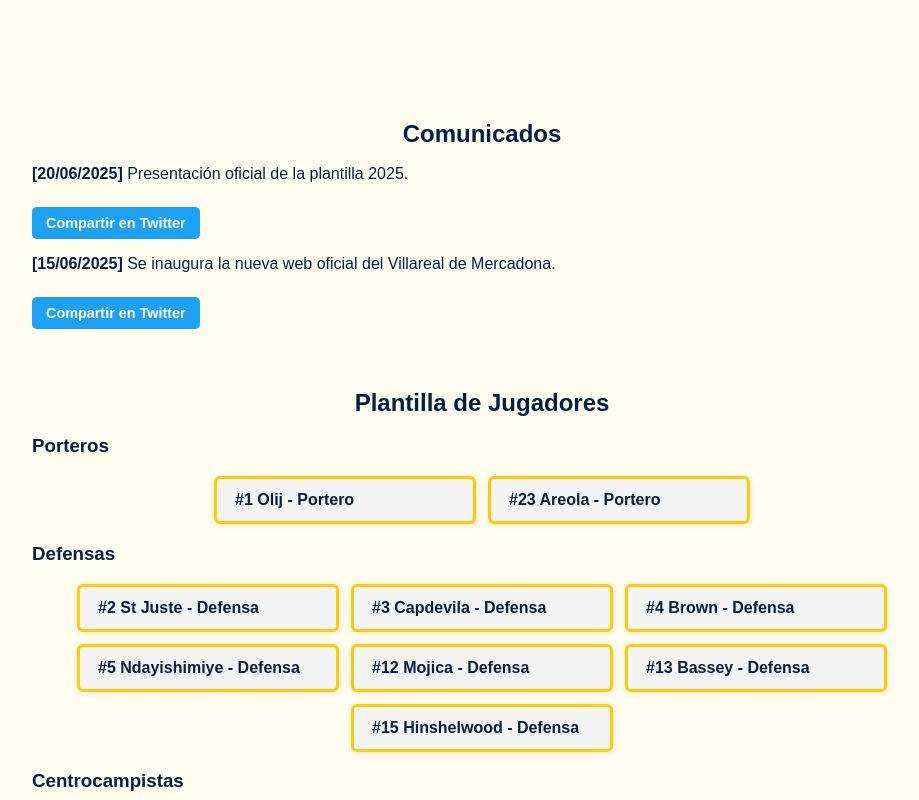
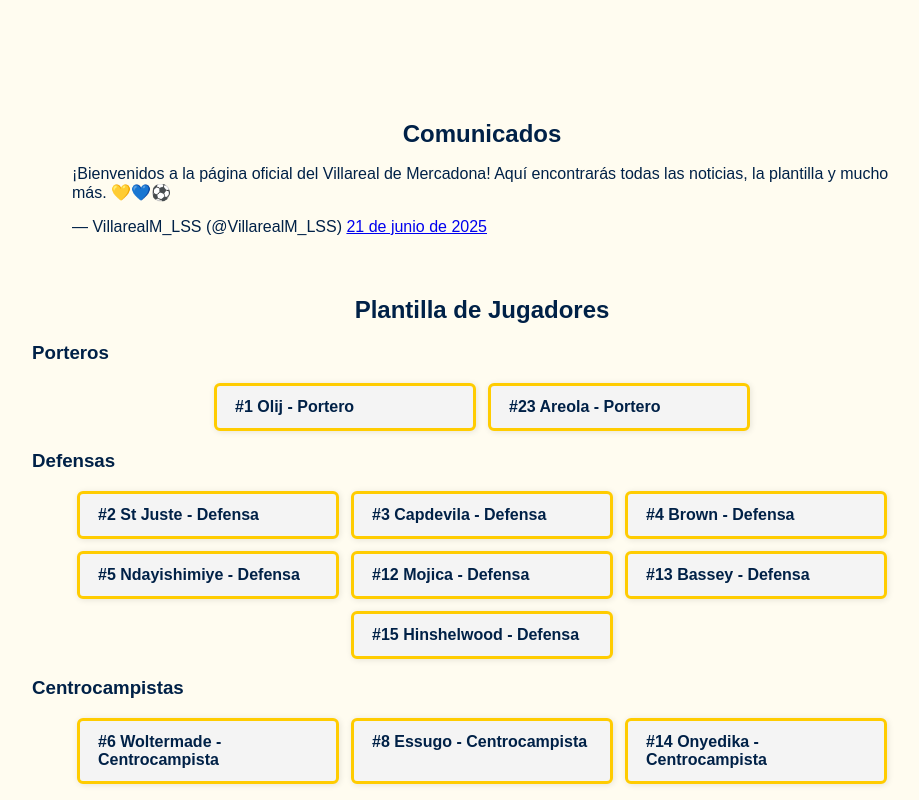
Before and after one commit to adrigomeez/villareal-mercadona, a plain HTML site: page index.html in a window 1280 px wide. Shown: the part 840-1640 px from the top of the page, without its empty margins (158-1077 px from the left). Drawn offline with Linux system fonts and the light colour scheme.

Commit message:
Update index.html

```diff
--- a/index.html
+++ b/index.html
@@ -167,19 +167,15 @@
   <main id="main-content" tabindex="-1">
 
     <section id="comunicados" tabindex="0">
-<section id="comunicados">
-  <h2>Comunicados</h2>
+      <h2>Comunicados</h2>
 
-  <article id="comunicado-1">
-    <p><strong>[20/06/2025]</strong> Presentación oficial de la plantilla 2025.</p>
-    <a href="https://twitter.com/intent/tweet?text=Presentaci%C3%B3n%20oficial%20de%20la%20plantilla%202025%20del%20Villareal%20de%20Mercadona&url=https%3A%2F%2Fvillarealmercadona.com%2F%23comunicado-1&via=VillarealM_LSS" target="_blank" rel="noopener" class="tweet-btn" aria-label="Compartir comunicado en Twitter">Compartir en Twitter</a>
-  </article>
+      <!-- Comunicado Bienvenida -->
+      <blockquote class="twitter-tweet" data-lang="es">
+        <p lang="es" dir="ltr">¡Bienvenidos a la página oficial del Villareal de Mercadona! Aquí encontrarás todas las noticias, la plantilla y mucho más. 💛💙⚽️</p>&mdash; VillarealM_LSS (@VillarealM_LSS) <a href="https://twitter.com/VillarealM_LSS/status/0000000000000000000">21 de junio de 2025</a>
+      </blockquote>
 
-  <article id="comunicado-2">
-    <p><strong>[15/06/2025]</strong> Se inaugura la nueva web oficial del Villareal de Mercadona.</p>
-    <a href="https://twitter.com/intent/tweet?text=Se%20inaugura%20la%20nueva%20web%20oficial%20del%20Villareal%20de%20Mercadona&url=https%3A%2F%2Fvillarealmercadona.com%2F%23comunicado-2&via=VillarealM_LSS" target="_blank" rel="noopener" class="tweet-btn" aria-label="Compartir comunicado en Twitter">Compartir en Twitter</a>
-  </article>
-</section>
+      <script async src="https://platform.twitter.com/widgets.js" charset="utf-8"></script>
+    </section>
 
     <section id="plantilla" tabindex="0">
       <h2>Plantilla de Jugadores</h2>
@@ -238,13 +234,4 @@
     <section id="redes" tabindex="0">
       <h2>Redes Sociales</h2>
       <div class="redes-sociales">
-        <a href="https://twitter.com/villarealmercadona" target="_blank" aria-label="Twitter Villareal de Mercadona" rel="noopener">🐦</a>
-        <a href="https://facebook.com/villarealmercadona" target="_blank" aria-label="Facebook Villareal de Mercadona" rel="noopener">📘</a>
-        <a href="https://instagram.com/villarealmercadona" target="_blank" aria-label="Instagram Villareal de Mercadona" rel="noopener">📸</a>
-      </div>
-    </section>
-
-  </main>
-
-</body>
-</html>
+        <a href="https://twitter.com/villarealmercadona" target="_blank
```
